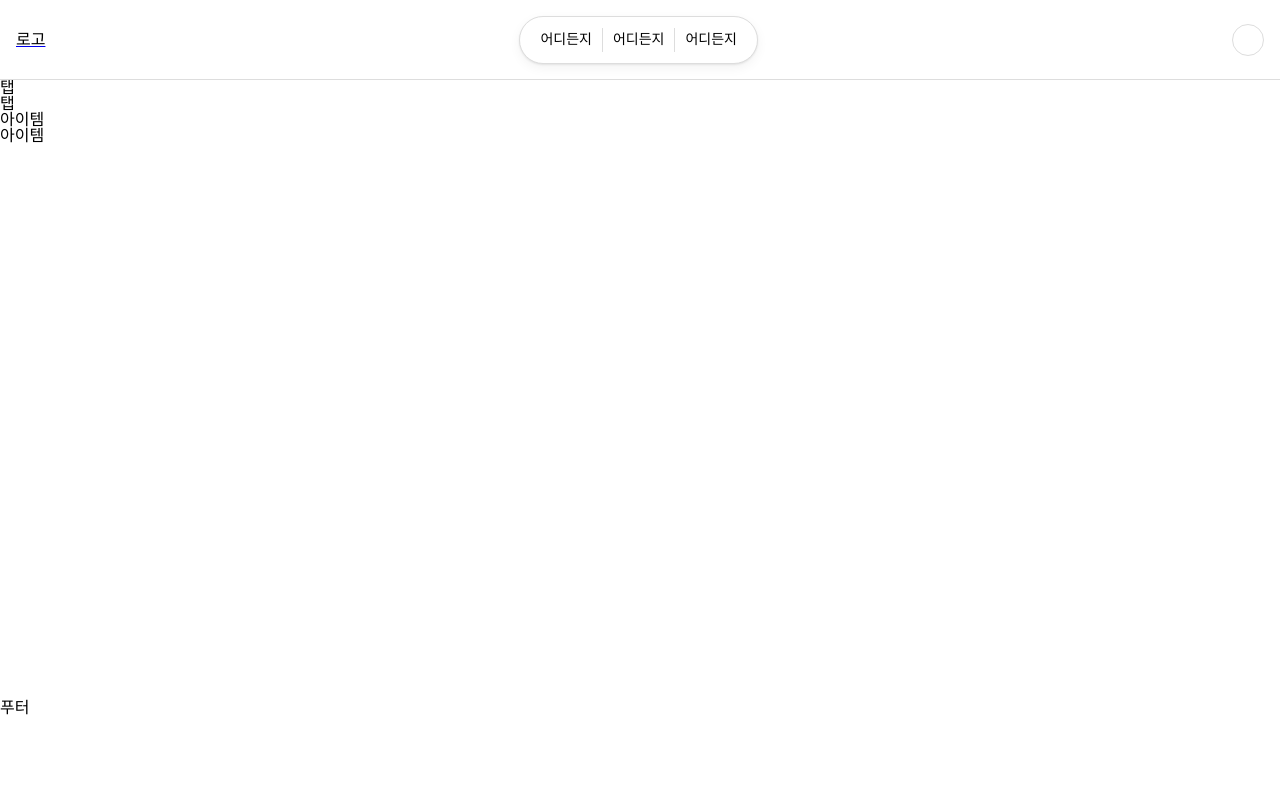
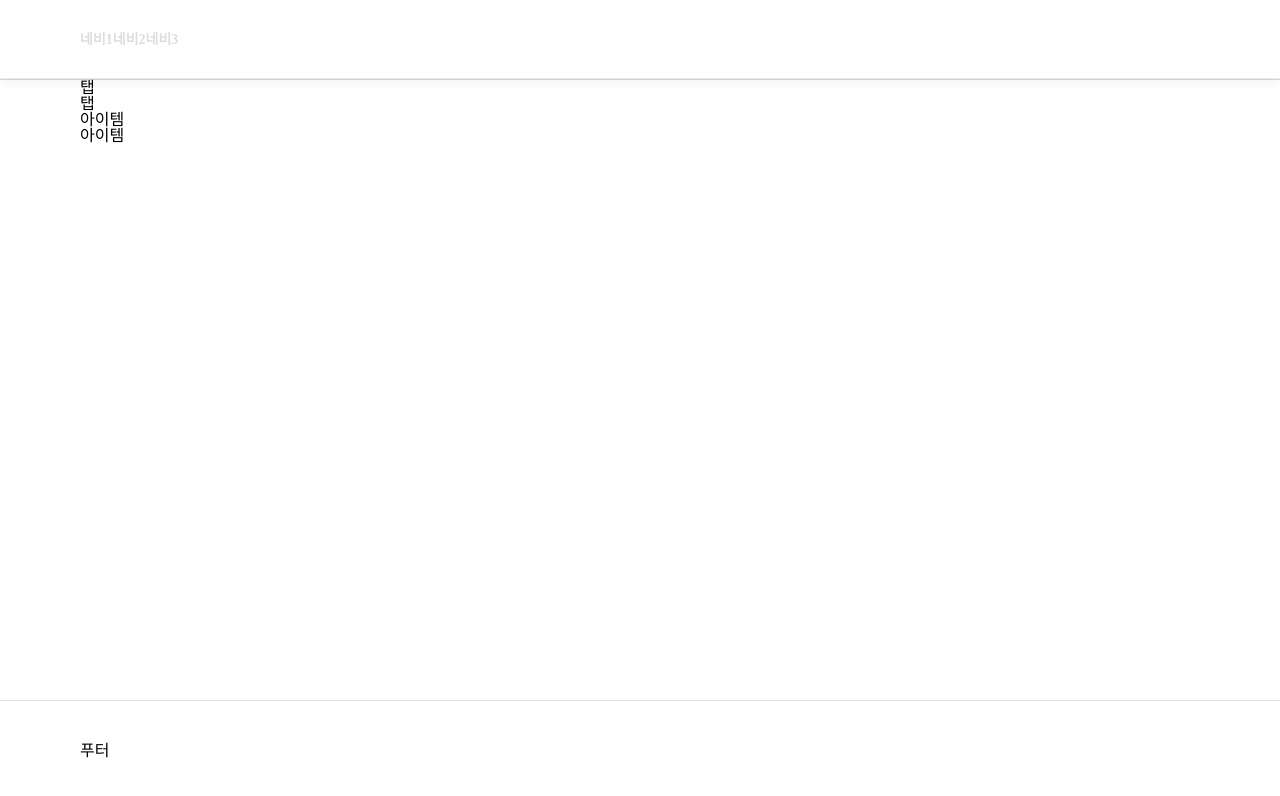
Before and after one commit to hjk810003/hj_bnb, a React (Create React App) app: page / in a window 1280 px wide. Shown: the top 796 px of the page. Built offline with nearby package versions, Linux system fonts and the light colour scheme.

Commit message:
nav 추가

```diff
--- a/src/components/common/Footer/styled.js
+++ b/src/components/common/Footer/styled.js
@@ -1,5 +1,12 @@
 import styled from "styled-components";
 
 export const FooterWrap = styled.footer`
-
+    display: flex;
+    justify-content: space-between;
+    align-items: center;
+    width: 100%;
+    height: 100px;
+    padding: 0 80px;
+    border-top: 1px solid #ddd;
+    box-sizing: border-box;
 `;
--- a/src/components/common/Header/index.js
+++ b/src/components/common/Header/index.js
@@ -1,5 +1,5 @@
 import { Link } from "react-router-dom";
-import { HeaderWrap, Logo, IntroTxt, Profile } from "./styled";
+import { HeaderWrap, Logo, Comments, Profile } from "./styled";
 
 function Header() {
   return (
@@ -7,11 +7,11 @@ function Header() {
       <Link to="/">
         <Logo>로고</Logo>
       </Link>
-      <IntroTxt>
+      <Comments>
         <li>어디든지</li>
         <li>어디든지</li>
         <li>어디든지</li>
-      </IntroTxt>
+      </Comments>
       <Link to="/profile">
         <Profile />
       </Link>
--- a/src/components/common/Header/styled.js
+++ b/src/components/common/Header/styled.js
@@ -9,7 +9,7 @@ export const HeaderWrap = styled.header`
   left: 0;
   width: 100%;
   height: 80px;
-  padding: 0 16px;
+  padding: 0 80px;
   background: #fff;
   border-bottom: 1px solid #ddd;
   box-sizing: border-box;
@@ -19,7 +19,7 @@ export const Logo = styled.h1`
   color: #000;
 `;
 
-export const IntroTxt = styled.ul`
+export const Comments = styled.ul`
   display: inline-flex;
   justify-content: center;
   align-items: center;
--- /dev/null
+++ b/src/components/common/Nav/index.js
@@ -0,0 +1,16 @@
+import { NavWrap } from "./styled";
+
+function Nav() {
+    return (
+        <NavWrap>
+            <ul>
+                <li><a href="#none">네비1</a></li>
+                <li><a href="#none">네비2</a></li>
+                <li><a href="#none">네비3</a></li>
+            </ul>
+        </NavWrap>
+
+    )
+}
+
+export default Nav;
--- /dev/null
+++ b/src/components/common/Nav/styled.js
@@ -0,0 +1,42 @@
+import styled from "styled-components";
+
+export const NavWrap = styled.nav`
+  position: fixed;
+  top: 0;
+  left: 0;
+  width: 100%;
+  height: 78px;
+
+  ul {
+    display: flex;
+    justify-content: flex-start;
+    align-items: center;
+    width: 100%;
+    height: 100%;
+    padding: 0 80px;
+    box-shadow: 0 1px 2px rgb(0 0 0 / 8%), 0 4px 12px rgb(0 0 0 / 5%);
+    background-color: #fff;
+    box-sizing: border-box;
+
+    li {
+      height: 100%;
+      line-height: 78px;
+      text-align: center;
+      transition: all .2 ease;
+      box-sizing: border-box;
+      cursor: pointer;
+
+      a {
+        font-size: 14px;
+        font-weight: bold;
+        color: #ddd;
+      }
+
+      &:hover {
+        a {
+          color: #000;
+        }
+      }
+    }
+  }
+`;
--- a/src/components/common/index.js
+++ b/src/components/common/index.js
@@ -1,2 +1,3 @@
 export {default as Header} from './Header'
+export {default as Nav} from './Nav'
 export {default as Footer} from './Footer'
--- a/src/container/Layout/styled.js
+++ b/src/container/Layout/styled.js
@@ -1,9 +1,13 @@
 import styled from "styled-components"
 
-export const Wrap = styled.div`
+export const Wrap = styled.main`
   margin-top: 80px;
 `;
 
-export const Container = styled.main`
+export const Container = styled.div`
+  position: relative;
+  width: 100%;
   min-height: calc(100vh - 180px);
+  padding: 0 80px;
+  box-sizing: border-box;
 `;
--- a/src/container/pages/Home/index.js
+++ b/src/container/pages/Home/index.js
@@ -1,9 +1,12 @@
+import Nav from "../../../components/common/Nav";
 import Item from "../../../components/Item";
 import Tab from "../../../components/Tab";
+
 
 function Home() {
   return (
     <>
+      <Nav />
       <div>
         <Tab />
         <Tab />
--- a/src/styles/GlobalStyle.js
+++ b/src/styles/GlobalStyle.js
@@ -44,6 +44,9 @@ const GlobalStyle = createGlobalStyle`
         border-collapse: collapse;
         border-spacing: 0;
     }
+    a {
+        text-decoration: none;
+    }
 `;
 
 export default GlobalStyle;
```
